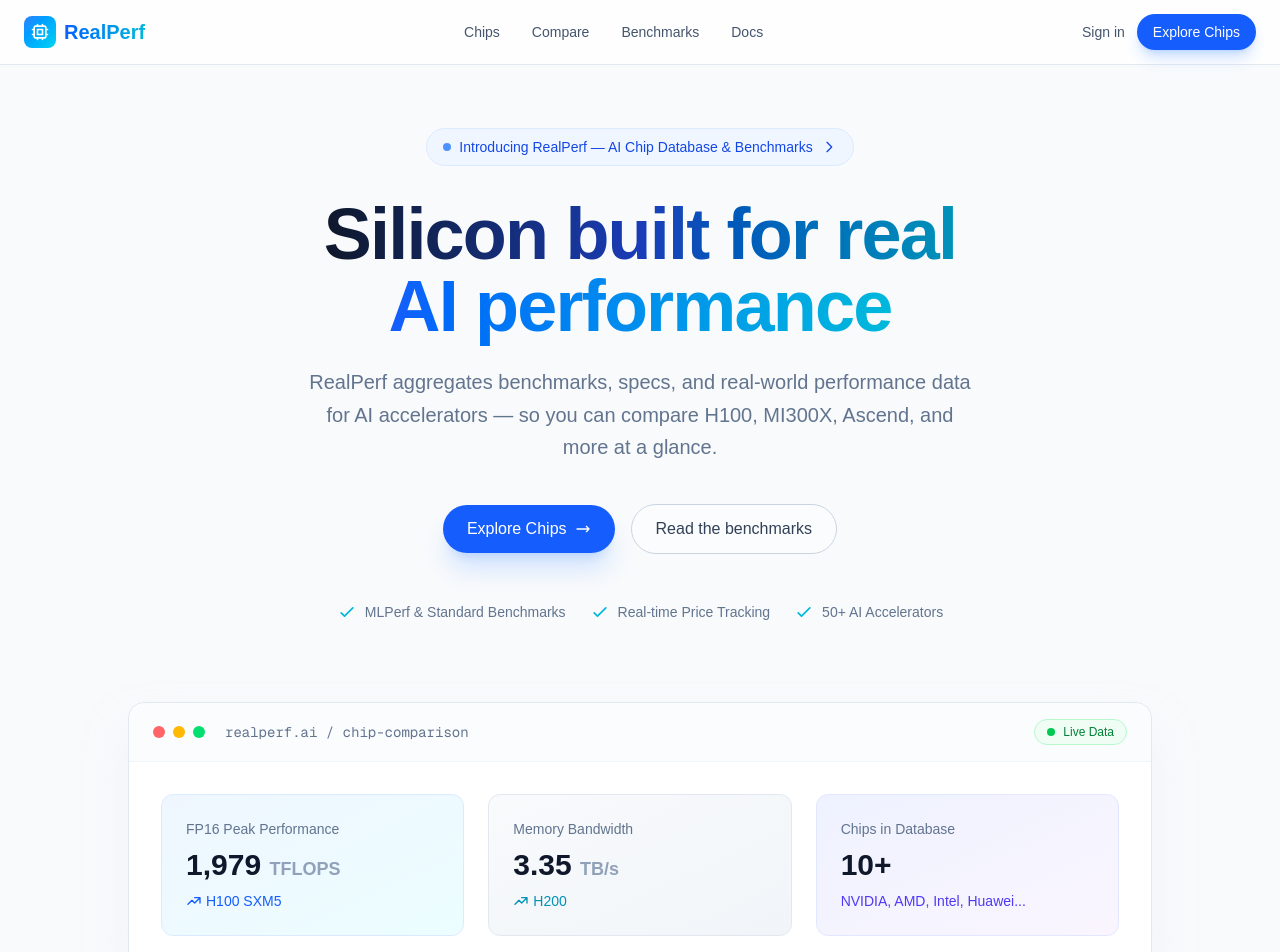
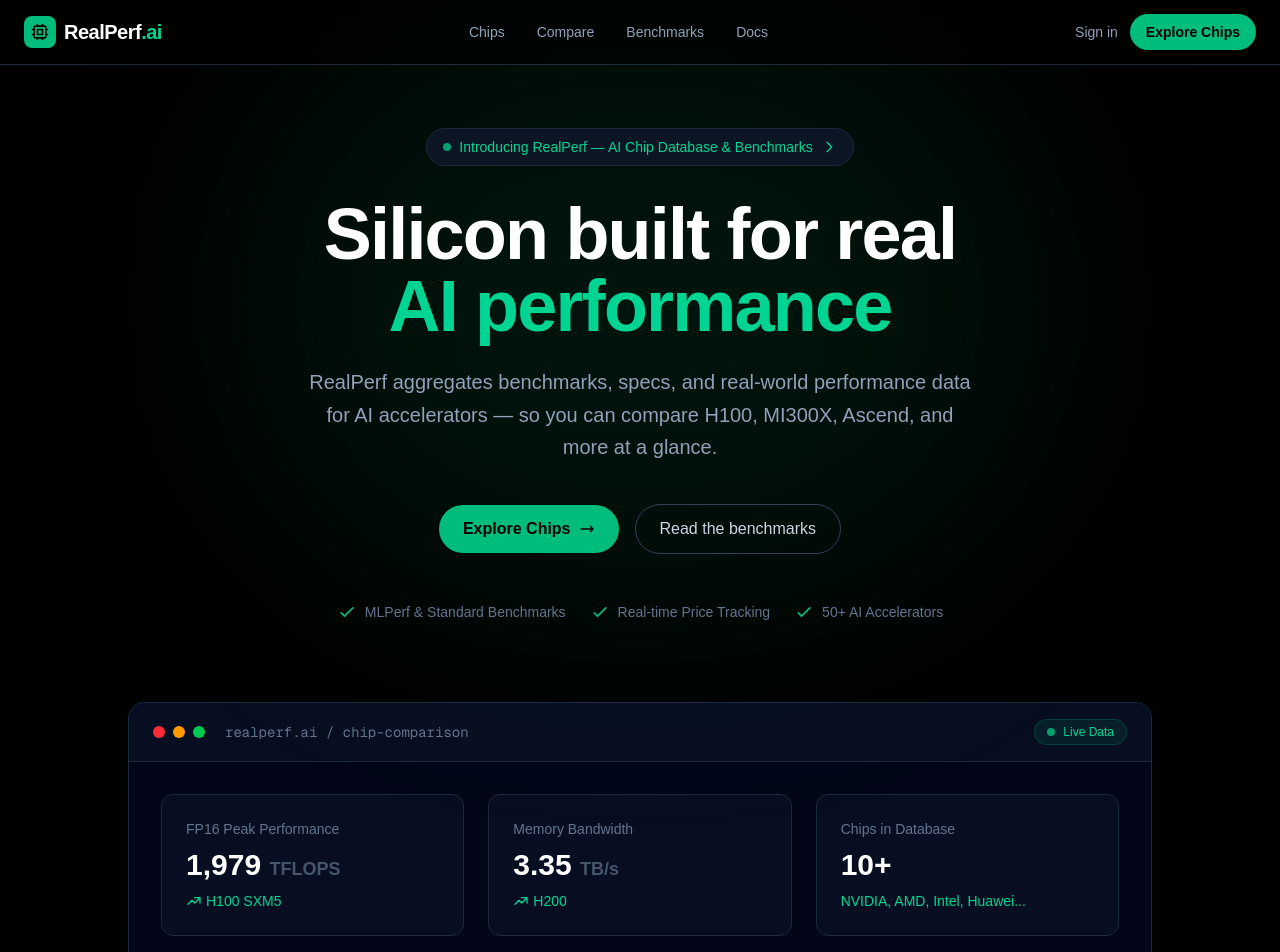
Before and after one commit to josteingaarder/realperf-web, a Next.js app: page / in a window 1280 px wide. Shown: the top 952 px of the page. Built offline with nearby package versions, Linux system fonts and the light colour scheme.

Commit message:
ui: dark theme with emerald green accent

```diff
--- a/src/app/page.tsx
+++ b/src/app/page.tsx
@@ -2,35 +2,38 @@
 
 export default function Home() {
   return (
-    <main className="min-h-screen bg-slate-50 text-slate-900">
+    <main className="min-h-screen bg-black text-white relative overflow-hidden">
+      {/* 背景绿色光晕 */}
+      <div className="absolute top-0 left-1/2 -translate-x-1/2 w-[800px] h-[600px] bg-emerald-500/10 rounded-full blur-[120px] pointer-events-none" />
+
       {/* 导航栏 */}
-      <nav className="fixed top-0 left-0 right-0 z-50 bg-white/80 backdrop-blur-md border-b border-slate-200">
+      <nav className="fixed top-0 left-0 right-0 z-50 bg-black/50 backdrop-blur-xl border-b border-slate-800">
         <div className="max-w-7xl mx-auto px-6 h-16 flex items-center justify-between">
           <div className="flex items-center gap-2">
-            <div className="w-8 h-8 bg-gradient-to-br from-blue-500 to-cyan-400 rounded-lg flex items-center justify-center">
-              <svg className="w-5 h-5 text-white" fill="none" stroke="currentColor" viewBox="0 0 24 24">
+            <div className="w-8 h-8 bg-emerald-500 rounded-lg flex items-center justify-center">
+              <svg className="w-5 h-5 text-black" fill="none" stroke="currentColor" viewBox="0 0 24 24">
                 <path strokeLinecap="round" strokeLinejoin="round" strokeWidth={2} d="M9 3v2m6-2v2M9 19v2m6-2v2M5 9H3m2 6H3m18-6h-2m2 6h-2M7 19h10a2 2 0 002-2V7a2 2 0 00-2-2H7a2 2 0 00-2 2v10a2 2 0 002 2zM9 9h6v6H9V9z" />
               </svg>
             </div>
-            <span className="text-xl font-bold bg-gradient-to-r from-blue-600 to-cyan-500 bg-clip-text text-transparent">
-              RealPerf
+            <span className="text-xl font-bold text-white tracking-tight">
+              RealPerf<span className="text-emerald-400">.ai</span>
             </span>
           </div>
 
-          <div className="hidden md:flex items-center gap-8 text-sm font-medium text-slate-600">
-            <Link href="/chips" className="hover:text-blue-600 transition">Chips</Link>
-            <Link href="/chips" className="hover:text-blue-600 transition">Compare</Link>
-            <Link href="/chips" className="hover:text-blue-600 transition">Benchmarks</Link>
-            <a href="#" className="hover:text-blue-600 transition">Docs</a>
+          <div className="hidden md:flex items-center gap-8 text-sm font-medium text-slate-400">
+            <Link href="/chips" className="hover:text-white transition">Chips</Link>
+            <Link href="/chips" className="hover:text-white transition">Compare</Link>
+            <Link href="/chips" className="hover:text-white transition">Benchmarks</Link>
+            <a href="#" className="hover:text-white transition">Docs</a>
           </div>
 
           <div className="flex items-center gap-3">
-            <button className="hidden md:block text-sm font-medium text-slate-600 hover:text-slate-900 transition">
+            <button className="hidden md:block text-sm font-medium text-slate-400 hover:text-white transition">
               Sign in
             </button>
             <Link
               href="/chips"
-              className="text-sm font-medium px-4 py-2 bg-blue-600 text-white rounded-full hover:bg-blue-700 transition shadow-lg shadow-blue-500/25"
+              className="text-sm font-medium px-4 py-2 bg-emerald-500 text-black rounded-full hover:bg-emerald-400 transition font-semibold"
             >
               Explore Chips
             </Link>
@@ -39,11 +42,11 @@
       </nav>
 
       {/* Hero Section */}
-      <section className="pt-32 pb-20 px-6">
+      <section className="relative pt-32 pb-20 px-6">
         <div className="max-w-4xl mx-auto text-center">
           {/* 小标签 */}
-          <div className="inline-flex items-center gap-2 px-4 py-2 bg-blue-50 border border-blue-100 rounded-full text-sm text-blue-700 mb-8">
-            <span className="w-2 h-2 bg-blue-500 rounded-full animate-pulse"></span>
+          <div className="inline-flex items-center gap-2 px-4 py-2 bg-slate-900/80 border border-slate-800 rounded-full text-sm text-emerald-400 mb-8">
+            <span className="w-2 h-2 bg-emerald-500 rounded-full animate-pulse"></span>
             Introducing RealPerf — AI Chip Database & Benchmarks
             <svg className="w-4 h-4" fill="none" stroke="currentColor" viewBox="0 0 24 24">
               <path strokeLinecap="round" strokeLinejoin="round" strokeWidth={2} d="M9 5l7 7-7 7" />
@@ -51,18 +54,14 @@
           </div>
 
           {/* 大标题 */}
-          <h1 className="text-5xl md:text-7xl font-bold tracking-tight mb-6">
-            <span className="bg-gradient-to-r from-slate-900 via-blue-800 to-cyan-600 bg-clip-text text-transparent">
-              Silicon built for real
-            </span>
+          <h1 className="text-5xl md:text-7xl font-bold tracking-tight mb-6 text-white">
+            Silicon built for real
             <br />
-            <span className="bg-gradient-to-r from-blue-600 to-cyan-500 bg-clip-text text-transparent">
-              AI performance
-            </span>
+            <span className="text-emerald-400">AI performance</span>
           </h1>
 
           {/* 副标题 */}
-          <p className="text-lg md:text-xl text-slate-500 max-w-2xl mx-auto mb-10 leading-relaxed">
+          <p className="text-lg md:text-xl text-slate-400 max-w-2xl mx-auto mb-10 leading-relaxed">
             RealPerf aggregates benchmarks, specs, and real-world performance data for AI accelerators —
             so you can compare H100, MI300X, Ascend, and more at a glance.
           </p>
@@ -71,14 +70,14 @@
           <div className="flex flex-col sm:flex-row items-center justify-center gap-4 mb-12">
             <Link
               href="/chips"
-              className="group flex items-center gap-2 px-6 py-3 bg-blue-600 text-white rounded-full hover:bg-blue-700 transition shadow-xl shadow-blue-500/20 font-medium"
+              className="group flex items-center gap-2 px-6 py-3 bg-emerald-500 text-black rounded-full hover:bg-emerald-400 transition font-semibold"
             >
               Explore Chips
               <svg className="w-4 h-4 group-hover:translate-x-1 transition" fill="none" stroke="currentColor" viewBox="0 0 24 24">
                 <path strokeLinecap="round" strokeLinejoin="round" strokeWidth={2} d="M17 8l4 4m0 0l-4 4m4-4H3" />
               </svg>
             </Link>
-            <button className="px-6 py-3 border border-slate-300 text-slate-700 rounded-full hover:border-slate-400 hover:bg-white transition font-medium bg-white/50">
+            <button className="px-6 py-3 border border-slate-700 text-slate-300 rounded-full hover:border-slate-500 hover:bg-slate-900 transition font-medium">
               Read the benchmarks
             </button>
           </div>
@@ -86,19 +85,19 @@
           {/* 特性标签 */}
           <div className="flex flex-wrap items-center justify-center gap-6 text-sm text-slate-500">
             <div className="flex items-center gap-2">
-              <svg className="w-5 h-5 text-cyan-500" fill="none" stroke="currentColor" viewBox="0 0 24 24">
+              <svg className="w-5 h-5 text-emerald-500" fill="none" stroke="currentColor" viewBox="0 0 24 24">
                 <path strokeLinecap="round" strokeLinejoin="round" strokeWidth={2} d="M5 13l4 4L19 7" />
               </svg>
               MLPerf & Standard Benchmarks
             </div>
             <div className="flex items-center gap-2">
-              <svg className="w-5 h-5 text-cyan-500" fill="none" stroke="currentColor" viewBox="0 0 24 24">
+              <svg className="w-5 h-5 text-emerald-500" fill="none" stroke="currentColor" viewBox="0 0 24 24">
                 <path strokeLinecap="round" strokeLinejoin="round" strokeWidth={2} d="M5 13l4 4L19 7" />
               </svg>
               Real-time Price Tracking
             </div>
             <div className="flex items-center gap-2">
-              <svg className="w-5 h-5 text-cyan-500" fill="none" stroke="currentColor" viewBox="0 0 24 24">
+              <svg className="w-5 h-5 text-emerald-500" fill="none" stroke="currentColor" viewBox="0 0 24 24">
                 <path strokeLinecap="round" strokeLinejoin="round" strokeWidth={2} d="M5 13l4 4L19 7" />
               </svg>
               50+ AI Accelerators
@@ -110,27 +109,27 @@
       {/* 数据仪表盘预览 */}
       <section className="px-6 pb-20">
         <div className="max-w-5xl mx-auto">
-          <div className="bg-white rounded-2xl border border-slate-200 shadow-2xl shadow-slate-200/50 overflow-hidden">
+          <div className="bg-slate-950 rounded-2xl border border-slate-800 overflow-hidden shadow-2xl shadow-emerald-500/5">
             {/* 窗口标题栏 */}
-            <div className="px-6 py-4 border-b border-slate-100 flex items-center justify-between bg-slate-50/50">
+            <div className="px-6 py-4 border-b border-slate-800 flex items-center justify-between bg-slate-900/50">
               <div className="flex items-center gap-2">
-                <div className="w-3 h-3 rounded-full bg-red-400"></div>
-                <div className="w-3 h-3 rounded-full bg-amber-400"></div>
-                <div className="w-3 h-3 rounded-full bg-green-400"></div>
+                <div className="w-3 h-3 rounded-full bg-red-500"></div>
+                <div className="w-3 h-3 rounded-full bg-amber-500"></div>
+                <div className="w-3 h-3 rounded-full bg-green-500"></div>
                 <span className="ml-3 text-sm text-slate-500 font-mono">realperf.ai / chip-comparison</span>
               </div>
-              <div className="flex items-center gap-2 px-3 py-1 bg-green-50 text-green-700 text-xs rounded-full border border-green-200">
-                <span className="w-2 h-2 bg-green-500 rounded-full"></span>
+              <div className="flex items-center gap-2 px-3 py-1 bg-emerald-500/10 text-emerald-400 text-xs rounded-full border border-emerald-500/20">
+                <span className="w-2 h-2 bg-emerald-500 rounded-full animate-pulse"></span>
                 Live Data
               </div>
             </div>
 
             {/* 内容区 */}
             <div className="p-8 grid grid-cols-1 md:grid-cols-3 gap-6">
-              <div className="p-6 rounded-xl bg-gradient-to-br from-blue-50 to-cyan-50 border border-blue-100">
+              <div className="p-6 rounded-xl bg-slate-900/50 border border-slate-800">
                 <div className="text-sm text-slate-500 mb-2">FP16 Peak Performance</div>
-                <div className="text-3xl font-bold text-slate-900">1,979 <span className="text-lg text-slate-400">TFLOPS</span></div>
-                <div className="text-sm text-blue-600 mt-2 flex items-center gap-1">
+                <div className="text-3xl font-bold text-white">1,979 <span className="text-lg text-slate-600">TFLOPS</span></div>
+                <div className="text-sm text-emerald-400 mt-2 flex items-center gap-1">
                   <svg className="w-4 h-4" fill="none" stroke="currentColor" viewBox="0 0 24 24">
                     <path strokeLinecap="round" strokeLinejoin="round" strokeWidth={2} d="M13 7h8m0 0v8m0-8l-8 8-4-4-6 6" />
                   </svg>
@@ -138,10 +137,10 @@
                 </div>
               </div>
 
-              <div className="p-6 rounded-xl bg-gradient-to-br from-slate-50 to-slate-100 border border-slate-200">
+              <div className="p-6 rounded-xl bg-slate-900/50 border border-slate-800">
                 <div className="text-sm text-slate-500 mb-2">Memory Bandwidth</div>
-                <div className="text-3xl font-bold text-slate-900">3.35 <span className="text-lg text-slate-400">TB/s</span></div>
-                <div className="text-sm text-cyan-600 mt-2 flex items-center gap-1">
+                <div className="text-3xl font-bold text-white">3.35 <span className="text-lg text-slate-600">TB/s</span></div>
+                <div className="text-sm text-emerald-400 mt-2 flex items-center gap-1">
                   <svg className="w-4 h-4" fill="none" stroke="currentColor" viewBox="0 0 24 24">
                     <path strokeLinecap="round" strokeLinejoin="round" strokeWidth={2} d="M13 7h8m0 0v8m0-8l-8 8-4-4-6 6" />
                   </svg>
@@ -149,10 +148,10 @@
                 </div>
               </div>
 
-              <div className="p-6 rounded-xl bg-gradient-to-br from-indigo-50 to-purple-50 border border-indigo-100">
+              <div className="p-6 rounded-xl bg-slate-900/50 border border-slate-800">
                 <div className="text-sm text-slate-500 mb-2">Chips in Database</div>
-                <div className="text-3xl font-bold text-slate-900">10+</div>
-                <div className="text-sm text-indigo-600 mt-2">NVIDIA, AMD, Intel, Huawei...</div>
+                <div className="text-3xl font-bold text-white">10+</div>
+                <div className="text-sm text-emerald-400 mt-2">NVIDIA, AMD, Intel, Huawei...</div>
               </div>
             </div>
           </div>
@@ -163,15 +162,15 @@
       <section className="px-6 pb-20">
         <div className="max-w-4xl mx-auto grid grid-cols-3 gap-8 text-center">
           <div className="p-6">
-            <div className="text-4xl font-bold bg-gradient-to-r from-blue-600 to-cyan-500 bg-clip-text text-transparent mb-2">50+</div>
+            <div className="text-4xl font-bold text-emerald-400 mb-2">50+</div>
             <div className="text-sm text-slate-500 font-medium">AI Accelerators</div>
           </div>
           <div className="p-6">
-            <div className="text-4xl font-bold bg-gradient-to-r from-blue-600 to-cyan-500 bg-clip-text text-transparent mb-2">MLPerf</div>
+            <div className="text-4xl font-bold text-emerald-400 mb-2">MLPerf</div>
             <div className="text-sm text-slate-500 font-medium">Standard Benchmarks</div>
           </div>
           <div className="p-6">
-            <div className="text-4xl font-bold bg-gradient-to-r from-blue-600 to-cyan-500 bg-clip-text text-transparent mb-2">Real-time</div>
+            <div className="text-4xl font-bold text-emerald-400 mb-2">Real-time</div>
             <div className="text-sm text-slate-500 font-medium">Price Tracking</div>
           </div>
         </div>
```
Also changed, not shown: src/app/chips/page.tsx (+53 -11 lines).
